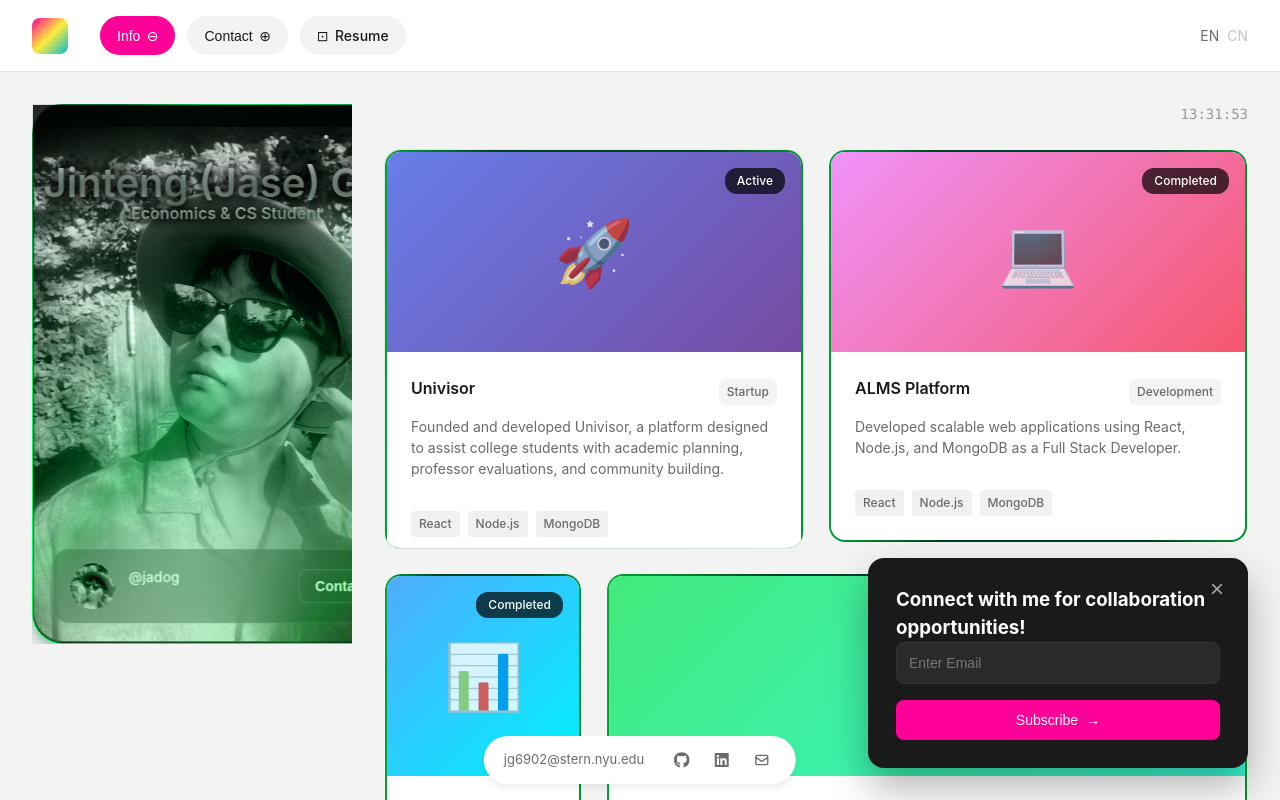
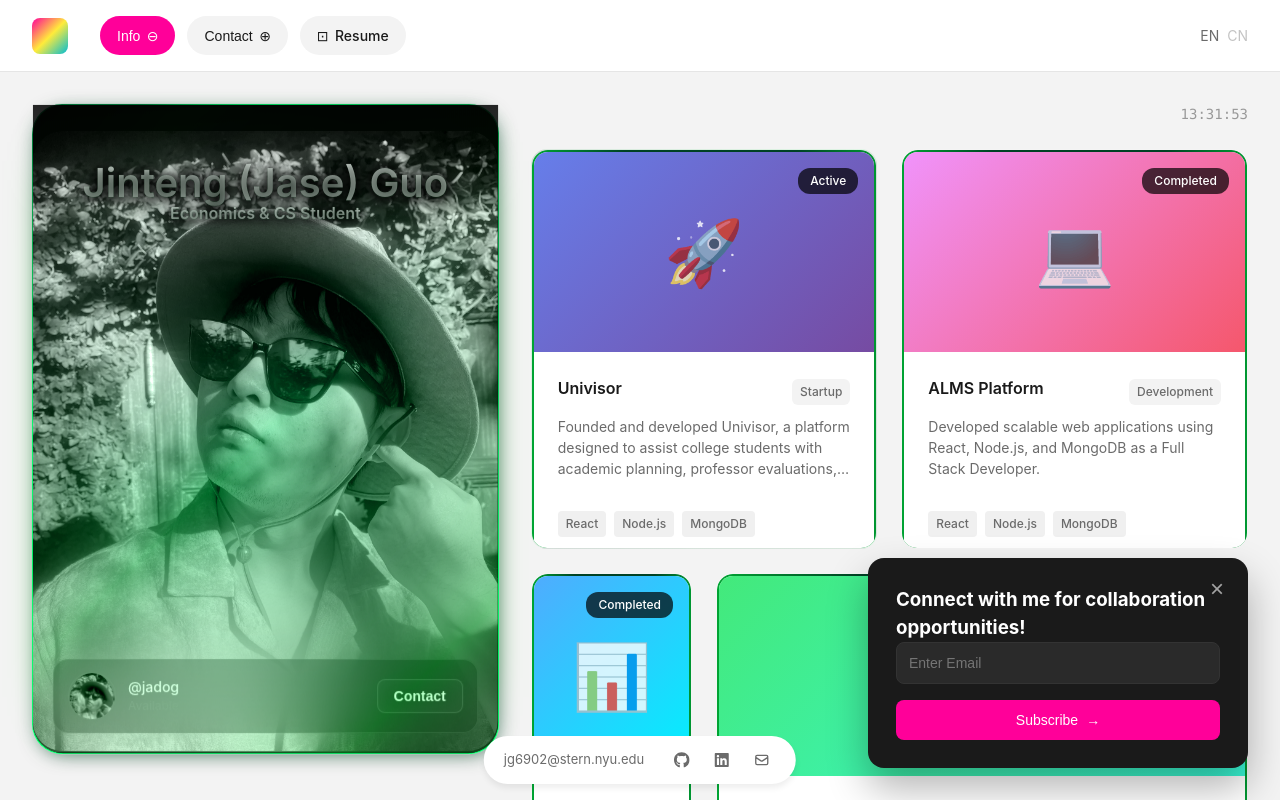
Before and after one commit to Jadog1122/jinteng_guo, a React (Create React App) app: page / in a window 1280 px wide. Shown: the top 800 px of the page. Built offline with nearby package versions, Linux system fonts and the light colour scheme.

Commit message:
Adjust sidebar and profile card sizing to accommodate full card display

```diff
--- a/src/components/ProfileCard.css
+++ b/src/components/ProfileCard.css
@@ -33,6 +33,10 @@
   transform: translate3d(0, 0, 0.1px);
   position: relative;
   touch-action: none;
+  width: 100%;
+  height: fit-content;
+  display: flex;
+  justify-content: center;
 }
 
 .pc-card-wrapper::before {
@@ -61,8 +65,9 @@
 }
 
 .pc-card {
-  height: 80svh;
-  max-height: 540px;
+  height: 85vh;
+  max-height: 650px;
+  min-height: 500px;
   display: grid;
   aspect-ratio: 0.718;
   border-radius: var(--card-radius);
--- a/src/pages/MainPage.jsx
+++ b/src/pages/MainPage.jsx
@@ -264,13 +264,17 @@ const styles = {
 
     // Sidebar Profile
     sidebar: {
-        width: '320px',
+        width: 'auto',
+        minWidth: '300px',
+        maxWidth: '600px',
         flexShrink: 0,
         position: 'sticky',
         top: '90px',
         height: 'fit-content',
-        maxHeight: 'calc(100vh - 110px)',
-        overflowY: 'auto',
+        overflow: 'visible',
+        display: 'flex',
+        alignItems: 'flex-start',
+        justifyContent: 'center',
     },
 
     profileCard: {
```
